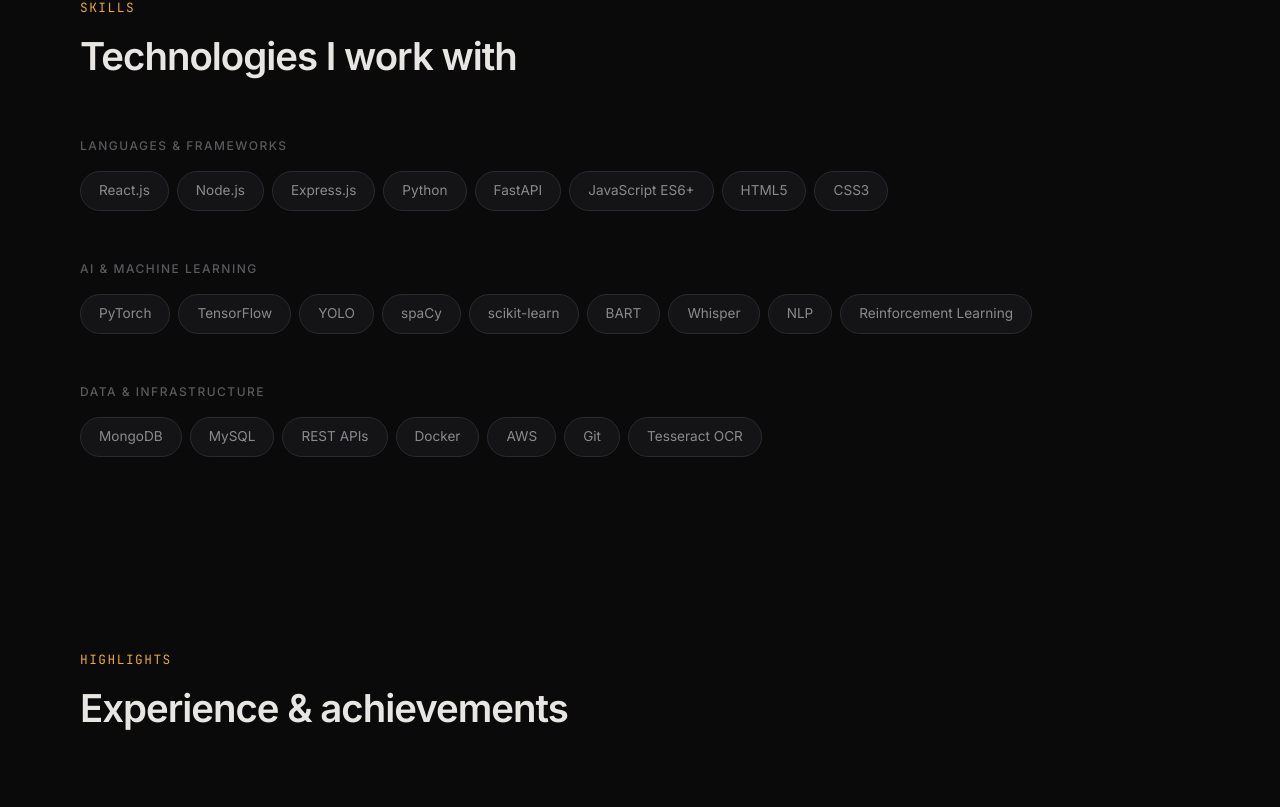
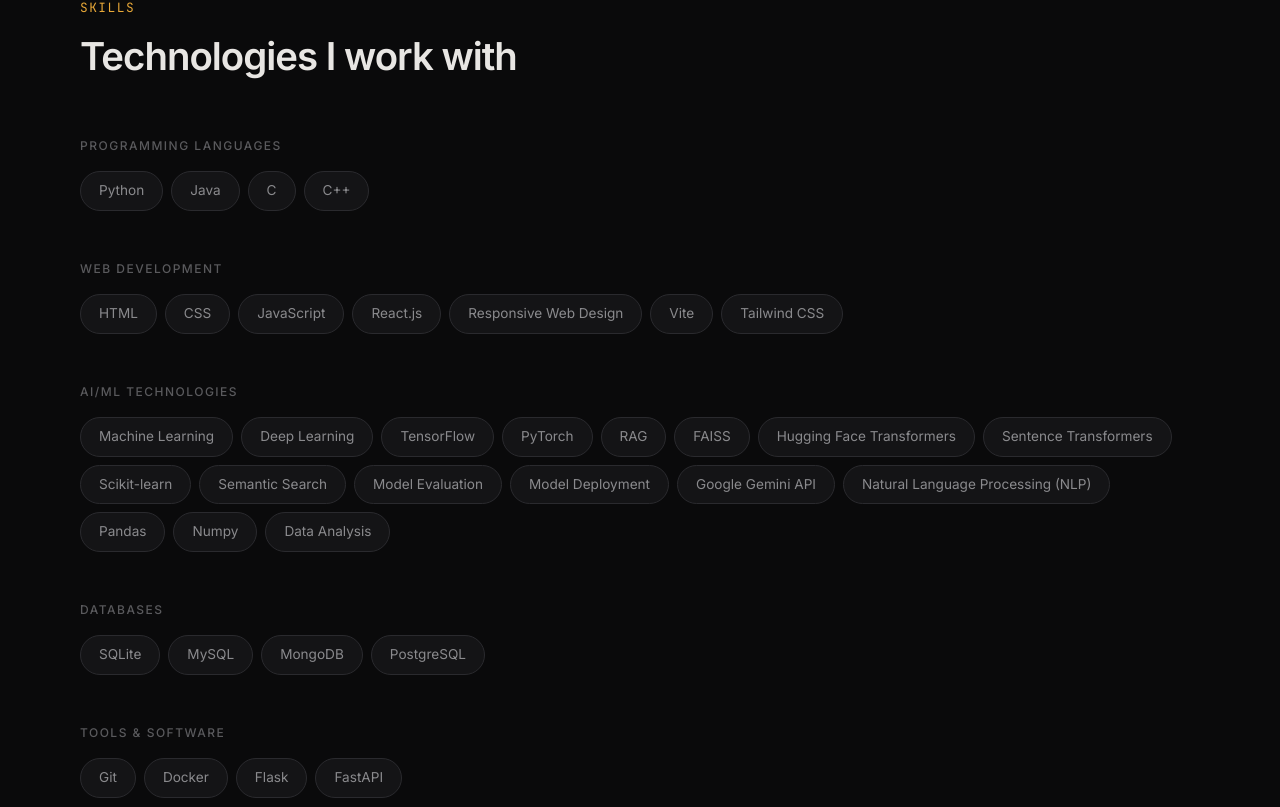
Before and after one commit to HariM917/Portfolio, a React (Create React App) app in the folder frontend/: page / in a window 1280 px wide. Shown: the part 3013-3820 px from the top of the page. Built offline with nearby package versions, Linux system fonts and the light colour scheme; no server answers; the HTML template or start-up script is replaced by a standard one.

Commit message:
Update skills section with resume skills

```diff
--- a/frontend/src/App.js
+++ b/frontend/src/App.js
@@ -142,9 +142,40 @@
 
   // Skills data
   const skills = {
-    'Languages & Frameworks': ['React.js', 'Node.js', 'Express.js', 'Python', 'FastAPI', 'JavaScript ES6+', 'HTML5', 'CSS3'],
-    'AI & Machine Learning': ['PyTorch', 'TensorFlow', 'YOLO', 'spaCy', 'scikit-learn', 'BART', 'Whisper', 'NLP', 'Reinforcement Learning'],
-    'Data & Infrastructure': ['MongoDB', 'MySQL', 'REST APIs', 'Docker', 'AWS', 'Git', 'Tesseract OCR'],
+    'Programming Languages': ['Python', 'Java', 'C', 'C++'],
+    'Web Development': ['HTML', 'CSS', 'JavaScript', 'React.js', 'Responsive Web Design', 'Vite', 'Tailwind CSS'],
+    'AI/ML Technologies': [
+      'Machine Learning',
+      'Deep Learning',
+      'TensorFlow',
+      'PyTorch',
+      'RAG',
+      'FAISS',
+      'Hugging Face Transformers',
+      'Sentence Transformers',
+      'Scikit-learn',
+      'Semantic Search',
+      'Model Evaluation',
+      'Model Deployment',
+      'Google Gemini API',
+      'Natural Language Processing (NLP)',
+      'Pandas',
+      'Numpy',
+      'Data Analysis'
+    ],
+    'Databases': ['SQLite', 'MySQL', 'MongoDB', 'PostgreSQL'],
+    'Tools & Software': ['Git', 'Docker', 'Flask', 'FastAPI'],
+    'Cloud & DevOps': ['AWS Fundamentals', 'Azure Fundamentals', 'Kubernetes', 'CI/CD Pipelines'],
+    'Methodologies': ['Agile Development'],
+    'Soft Skills': [
+      'Communication & Teamwork',
+      'Problem Solving',
+      'Analytical Thinking',
+      'Adaptability',
+      'Time Management',
+      'Continuous Learning',
+      'Multilingual Communication'
+    ]
   };
 
   // Highlights data
```
